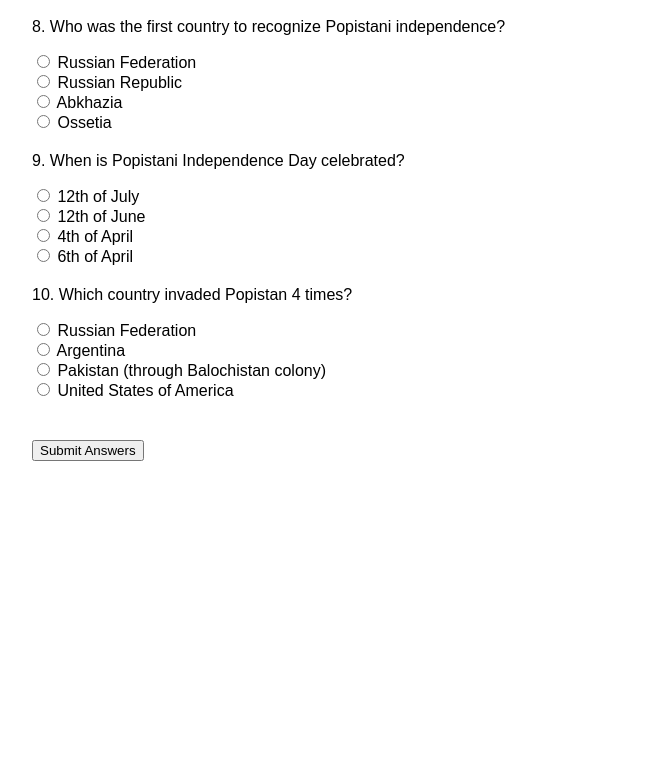
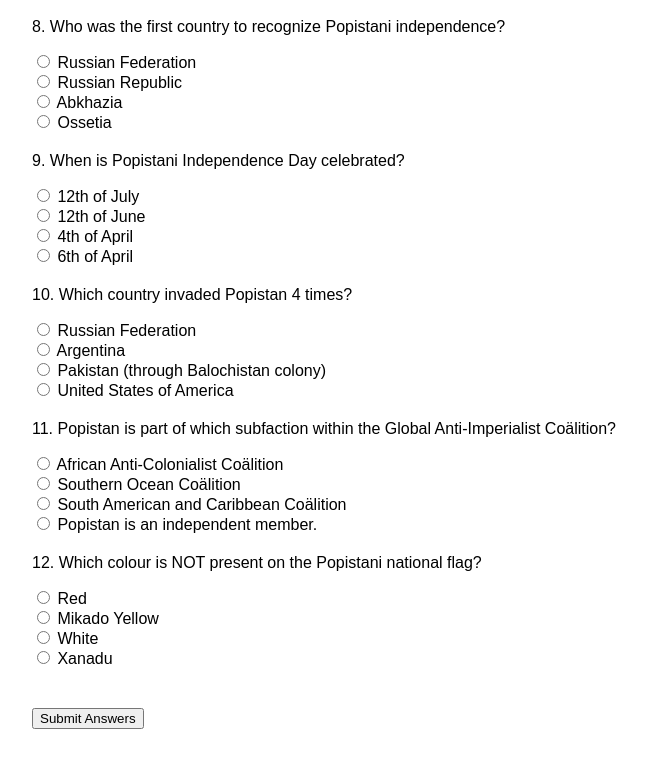
Before and after one commit to suviko1206/PopistanQuizEN, a plain HTML site: page index.html in a window 1280 px wide. Shown: the part 1018-1785 px from the top of the page, without its empty margins (8-655 px from the left). Before the commit the page ends 1519 px from the top, so only its background shows below. Drawn offline with Linux system fonts and the light colour scheme.

Commit message:
Update index.html

```diff
--- a/index.html
+++ b/index.html
@@ -102,6 +102,22 @@
       <label><input type="radio" name="q10" value="United States of America"> United States of America</label><br>
     </div>
 
+    <div class="question">
+      <p>11. Popistan is part of which subfaction within the Global Anti-Imperialist Coälition?</p>
+      <label><input type="radio" name="q10" value="AACC"> African Anti-Colonialist Coälition</label><br>
+      <label><input type="radio" name="q10" value="SOC"> Southern Ocean Coälition</label><br>
+      <label><input type="radio" name="q10" value="SACC"> South American and Caribbean Coälition</label><br>
+      <label><input type="radio" name="q10" value="Independent"> Popistan is an independent member.</label><br>
+    </div>
+
+    <div class="question">
+      <p>12. Which colour is NOT present on the Popistani national flag?</p>
+      <label><input type="radio" name="q10" value="Red"> Red</label><br>
+      <label><input type="radio" name="q10" value="Mikado Yellow"> Mikado Yellow</label><br>
+      <label><input type="radio" name="q10" value="White"> White</label><br>
+      <label><input type="radio" name="q10" value="Xanadu"> Xanadu</label><br>
+    </div>
+
     <button type="button" onclick="checkAnswers()">Submit Answers</button>
   </form>
 
@@ -119,7 +135,9 @@
         q7: "a state of Popistan.",
         q8: "Abkhazia",
         q9: "12th of June",
-        q10: "United States of America"
+        q10: "United States of America",
+        q11: "SOC",
+        q12: "Red"
       };
 
       let score = 0;
```
